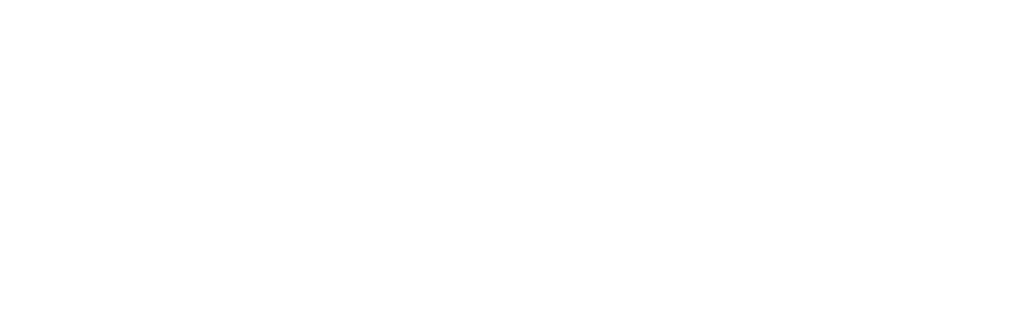
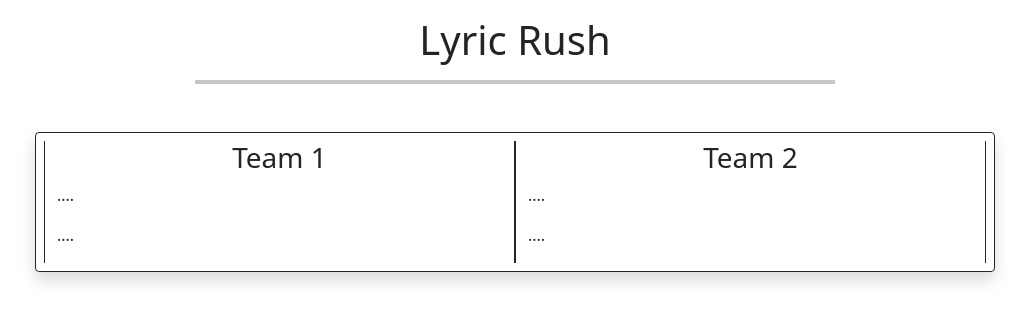
Before and after one commit to MarkViggiano/LyricRush, a plain HTML site: page index.html in a window 1280 px wide. Shown: the whole page, without its empty margins (125-1154 px from the left). Drawn offline with nearby package versions, Linux system fonts and the light colour scheme; some packages are replaced by stand-ins of ours; a script that the page names is missing.

Commit message:
UI Base and Displaying Songs

```diff
--- a/index.html
+++ b/index.html
@@ -2,15 +2,37 @@
 <html>
   <head>
     <title>Lyric Rush || 1920s</title>
-    <!-- Bootstrap goes here -->
+    <link href="https://cdn.jsdelivr.net/npm/bootstrap@5.1.3/dist/css/bootstrap.min.css" rel="stylesheet" integrity="sha384-1BmE4kWBq78iYhFldvKuhfTAU6auU8tT94WrHftjDbrCEXSU1oBoqyl2QvZ6jIW3" crossorigin="anonymous">
     <link rel="stylesheet" href="./style.css">
   </head>
   <body>
 
+    <div class="container w-50 text-center mt-3">
+      <h1>Lyric Rush</h1>
+    </div>
+    <hr class="border border-2 border-dark w-50 mx-auto">
 
+    <div class="row mt-5 border border-dark shadow rounded p-2 w-75 mx-auto">
+      <div class="col-lg-6 border border-dark border-top-0 border-left-0 border-bottom-0">
+        <h3 class="text-center">Team 1</h3>
+        <div class="" id="team1Song">
+
+        </div>
+      </div>
+      <div class="col-lg-6 border border-dark border-top-0 border-right-0 border-bottom-0">
+        <h3 class="text-center">Team 2</h3>
+        <div class="" id="team2Song">
+
+        </div>
+      </div>
+    </div>
 
   </body>
-  <!-- Bootstrap js goes here -->
+  <script src="https://ajax.googleapis.com/ajax/libs/jquery/3.5.1/jquery.min.js"></script>
+  <script src="https://cdnjs.cloudflare.com/ajax/libs/popper.js/1.16.0/umd/popper.min.js"></script>
+  <script src="https://maxcdn.bootstrapcdn.com/bootstrap/4.5.2/js/bootstrap.min.js"></script>
+  <script src="https://cdn.jsdelivr.net/npm/sweetalert2@9"></script>
+  <script src="https://unpkg.com/sweetalert/dist/sweetalert.min.js"></script>
   <script src="./songs.js"></script>
   <script src="./questions.js"></script>
   <script src="./main.js"></script>
--- a/main.js
+++ b/main.js
@@ -3,7 +3,8 @@
 let songs = [];
 
 
-//We use a song class in here instead of raw json data from songs.js file to so we can have less redundant logic in our recursive game-function loop
+//We use a song class in here instead of raw json data from songs.js file to so we can have less redundant logic in our recursive game-function loop,
+//and to avoid overloading the Team Class
 class Song {
 
   #name; //name of the song
@@ -61,6 +62,7 @@
 
   #assignSong() {
     this.#song = songs[Math.floor(Math.random() * songs.length)];
+    this.updateSongHtml();
   }
 
   getSong() {
@@ -78,6 +80,17 @@
   isDone() {
     return this.getPercentComplete == 1;
   }
+
+  updateSongHtml() {
+    let html = "";
+    let status = "hidden";
+    for (var i = 0; i < this.#song.getLyrics().length; i++) {
+      if (i < this.getScore()) status = "revealed";
+      html += `<p class="${status}">${this.#song.getLyrics()[i]}</p>`;
+    }
+    this.#songElement.innerHTML = html;
+  }
+
 }
 
 function generateTeamQuestions() {
```
